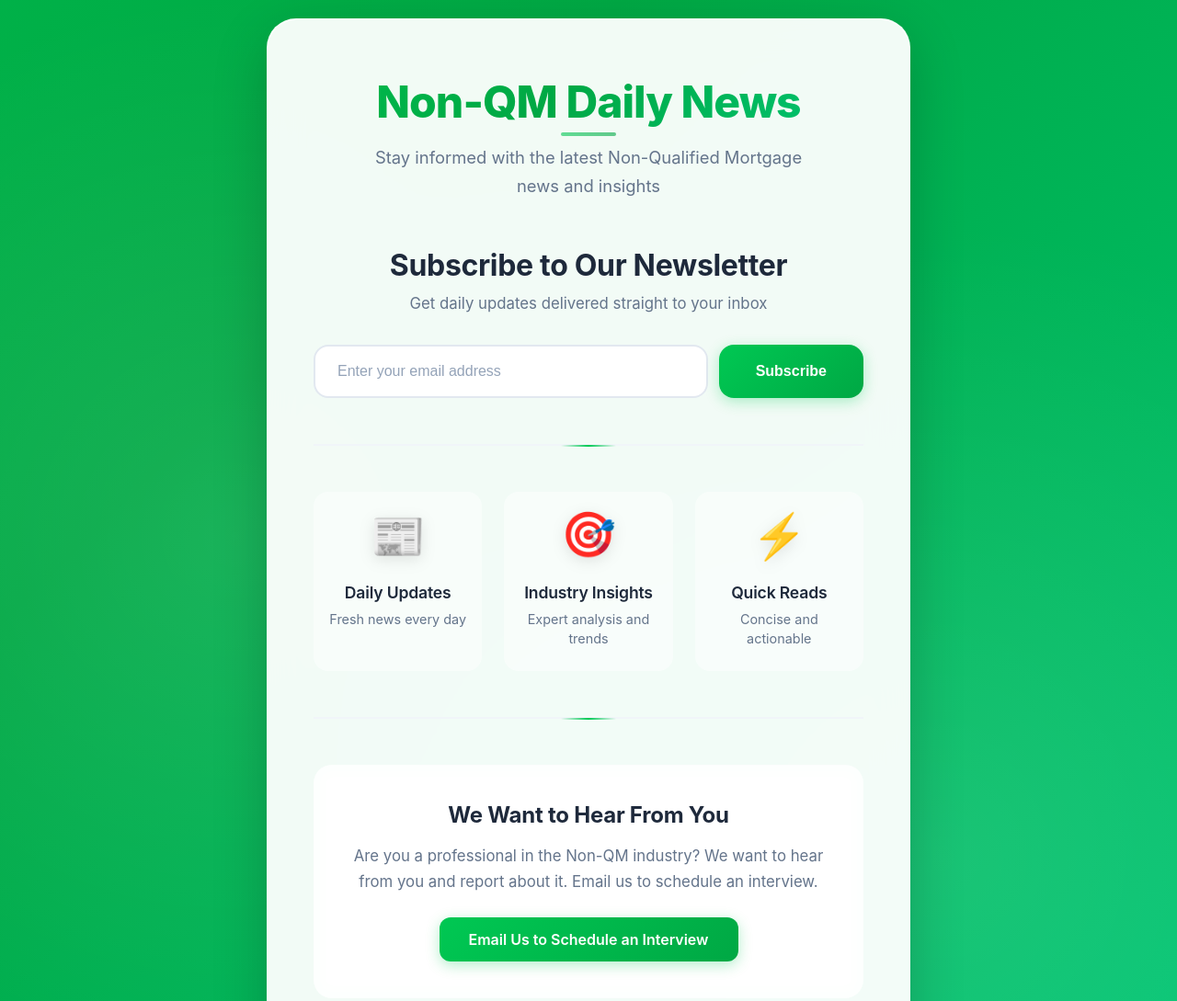
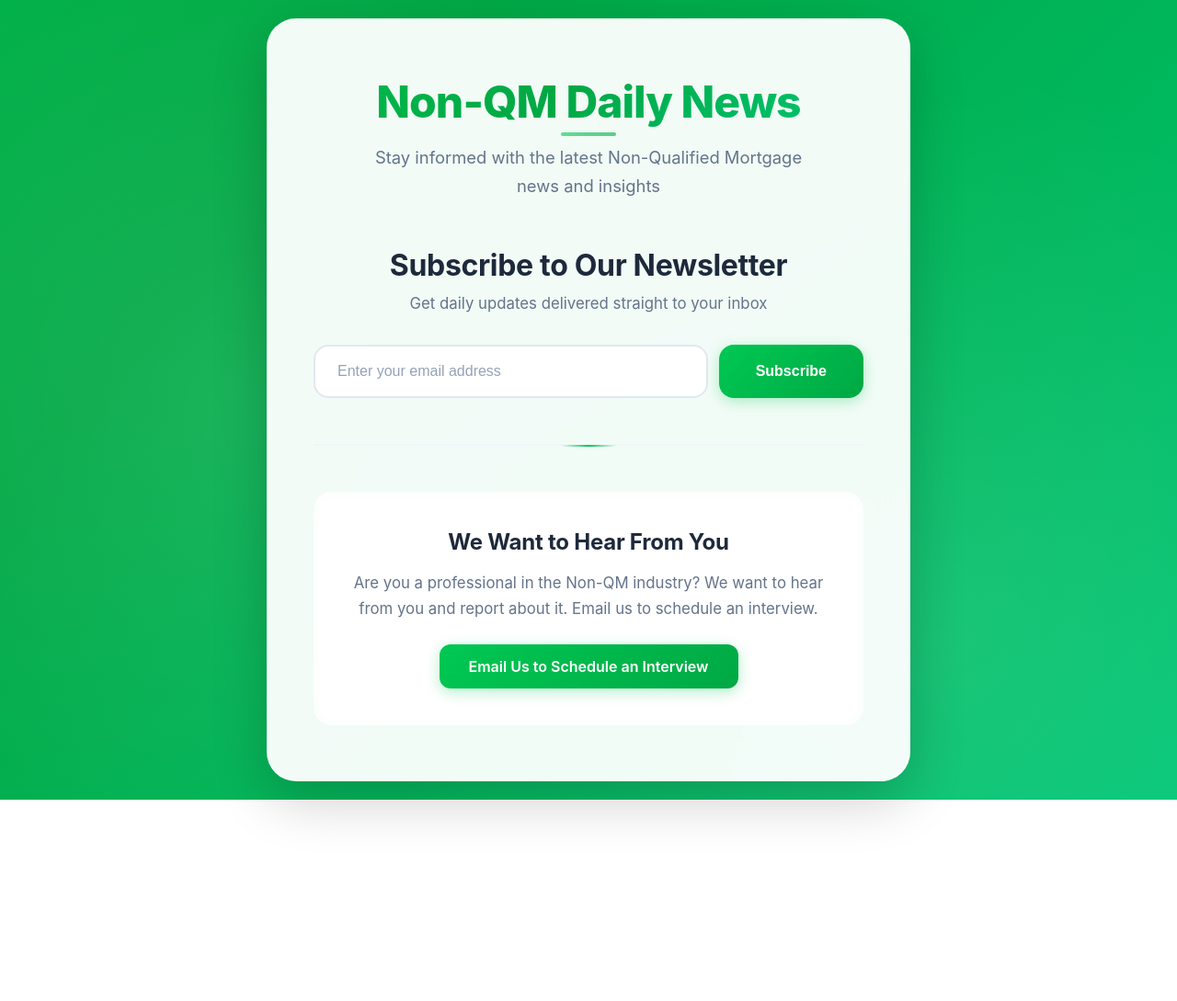
Before and after one commit to mnettem21/nqmnewsletterlandingpage, a website: page index.html in a window 1280 px wide. Shown: the top 1089 px of the page at 92% size. After the commit the page ends 870 px from the top, so only its background shows below. Drawn offline with Linux system fonts and the light colour scheme.

Commit message:
Remove features section from landing page

```diff
--- a/index.html
+++ b/index.html
@@ -40,24 +40,6 @@
                 </form>
             </div>
 
-            <div class="features">
-                <div class="feature">
-                    <span class="feature-icon">📰</span>
-                    <h3>Daily Updates</h3>
-                    <p>Fresh news every day</p>
-                </div>
-                <div class="feature">
-                    <span class="feature-icon">🎯</span>
-                    <h3>Industry Insights</h3>
-                    <p>Expert analysis and trends</p>
-                </div>
-                <div class="feature">
-                    <span class="feature-icon">⚡</span>
-                    <h3>Quick Reads</h3>
-                    <p>Concise and actionable</p>
-                </div>
-            </div>
-
             <div class="interview-section">
                 <div class="interview-content">
                     <h3>We Want to Hear From You</h3>
```
